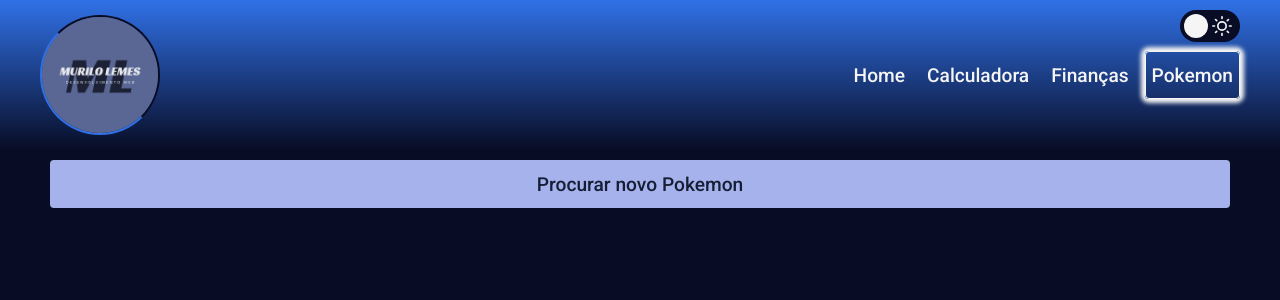
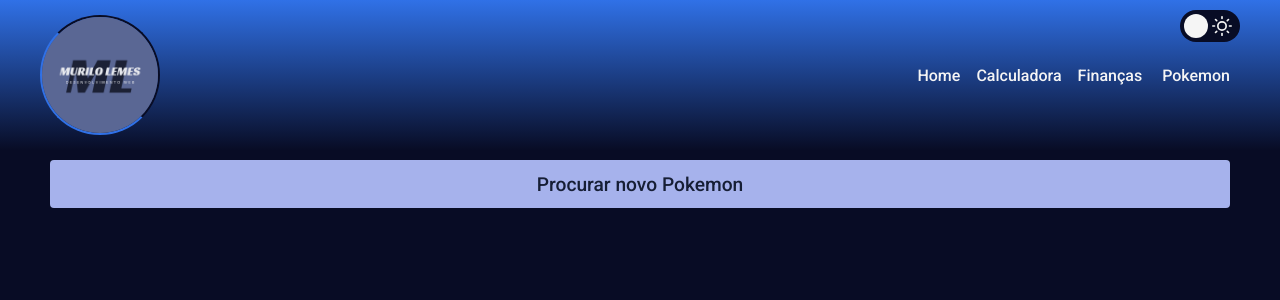
Before and after one commit to murilolemes/mldesenvolvimentoweb, a React (Create React App) app: page /pokemon in a window 1280 px wide. Shown: the top 300 px of the page. Built offline with nearby package versions, Linux system fonts and the light colour scheme.

Commit message:
Ajustes para tema escuro

```diff
--- a/src/components/CardPokemon/styles.ts
+++ b/src/components/CardPokemon/styles.ts
@@ -18,6 +18,7 @@ export const Card = styled.div`
 
   h1 {
     text-align: center;
+    color: var(--white-100);
   }
 
   img {
@@ -31,9 +32,9 @@ export const Card = styled.div`
     align-items: center;
     justify-content: space-between;
     padding: 0.5rem 1rem;
-    background-color: var(--primary-light);
+    background-color: var(--white-100);
     border-radius: 0.25rem;
-    color: var(--secondary);
+    color: var(--blue-800);
 
     & + div {
       margin-top: 1rem;
@@ -42,19 +43,13 @@ export const Card = styled.div`
     p:first-child {
       font-size: 1.25rem;
       font-weight: 500;
-      color: var(--background);
+      color: var(--blue-900);
     }
   }
 
   &:hover {
     border-color: var(--primary-light);
     box-shadow: 0 0 4px 2px var(--primary-light);
-
-    .descriptions {
-      p {
-        color: var(--background);
-      }
-    }
   }
 
   .btnRemove {
@@ -71,7 +66,7 @@ export const Card = styled.div`
       display: flex;
       align-items: center;
       justify-content: center;
-      color: var(--primary-light);
+      color: var(--white-100);
       font-weight: 500;
       transition: filter 0.2s;
 
--- a/src/components/Header/styles.ts
+++ b/src/components/Header/styles.ts
@@ -68,11 +68,10 @@ export const Title = styled.div`
 
 export const NavBar = styled.div`
   width: 100%;
-  height: 3rem;
+  height: 2.5rem;
   display: flex;
   align-items: center;
   justify-content: flex-end;
-  /* border: 1px solid red; */
 
   ul {
     display: flex;
@@ -82,7 +81,6 @@ export const NavBar = styled.div`
     margin: 0;
     padding: 0;
     height: 100%;
-    /* border: 1px solid yellow; */
 
     li {
       display: flex;
@@ -94,37 +92,39 @@ export const NavBar = styled.div`
         align-items: center;
         justify-content: center;
         height: 100%;
-        font-size: 1.2rem;
+        font-size: 1rem;
         font-weight: 500;
-        color: var(--primary-light);
+        color: var(--blue-900);
         text-decoration: none;
         transition: color 0.2s;
         padding: 0.375rem;
-        /* border: 1px solid green; */
+        background: var(--white-100);
+        border-radius: 0.25rem;
+        border: none;
 
         &:hover {
-          border: 2px solid #F5F5F5;
-          box-shadow: 0px 0px 4px 4px #F5F5F5;
+          border: 1px solid var(--white-100);
+          box-shadow: 0px 0px 4px 2px var(--white-100);
           border-radius: 0.25rem;
-          /* padding: 4px; */
+          margin: 0 0.25rem;
         }
       }
 
       & + li {
-        margin-left: 0.625rem;
+        margin-left: 0.25rem;
       }
     }
   }
 
   .active {
-    border: 1px solid #F5F5F5;
-    box-shadow: 0px 0px 4px 4px #F5F5F5;
+    border: 1px solid var(--white-100);
+    box-shadow: 0px 0px 4px 2px var(--white-100);
     border-radius: 0.25rem;
-    /* padding: 4px; */
+    margin: 0 0.25rem;
   }
 
   .inative {
-    color: var(--primary-light);
+    /* color: var(--primary-light); */
   }
 
   /* @media (max-width: 599px) {
--- a/src/components/NewTransactionModal/styles.ts
+++ b/src/components/NewTransactionModal/styles.ts
@@ -3,7 +3,7 @@ import { darken, transparentize } from 'polished';
 
 export const Container = styled.form`
   h2 {
-    color: var(--primary-light);
+    color: var(--white-100);
     font-size: 1.4rem;
     margin-bottom: 2rem;
   }
@@ -12,12 +12,12 @@ export const Container = styled.form`
     padding: 0 1rem;
     height: 3rem;
     border-radius: 0.25rem;
-    border: 1px solid #d7d7d7;
-    background: var(--primary-light);
+    border: 1px solid var(--blue-200);
+    background: var(--white-100);
     font-weight: 400;
     font-size: 1rem;
     &::placeholder {
-      color: var(--background);
+      color: var(--blue-200);
     }
     & + input {
       margin-top: 1rem;
@@ -27,8 +27,8 @@ export const Container = styled.form`
     width: 100%;
     padding: 0 1.5rem;
     height: 3rem;
-    background: var(--primary);
-    color: var(--background);
+    background: var(--green);
+    color: var(--blue-900);
     border-radius: 0.25rem;
     border: 0;
     font-size: 1rem;
@@ -60,7 +60,7 @@ const colors = {
 
 export const RadioBox = styled.button<RadioBoxProps>`
   height: 3rem;
-  border: 1px solid #d7d7d7;
+  border: 1px solid var(--blue-200);
   border-radius: 0.25rem;
   background: ${(props) => props.isActive
     ? transparentize(0.7, colors[props.activeColor])
@@ -70,7 +70,7 @@ export const RadioBox = styled.button<RadioBoxProps>`
   justify-content: center;
   transition: border-color 0.2s;
   &:hover {
-    border-color: ${darken(0.2, '#d7d7d7')};
+    border-color: var(--white-100);
   }
   img {
     width: 1.25rem;
@@ -80,6 +80,6 @@ export const RadioBox = styled.button<RadioBoxProps>`
     display: inline-block;
     margin-left: 1rem;
     font-size: 1.2rem;
-    color: var(--primary-light);
+    color: var(--white-100);
   }
 `;
--- a/src/components/Summary/styles.ts
+++ b/src/components/Summary/styles.ts
@@ -40,11 +40,11 @@ export const Container = styled.div`
   }
   .positive {
     background: var(--green);
-    color: var(--primary-light);
+    color: var(--blue-900);
   }
 
   .negative {
     background: var(--red);
-    color: var(--primary-light);
+    color: var(--blue-900);
   }
 `;
```
